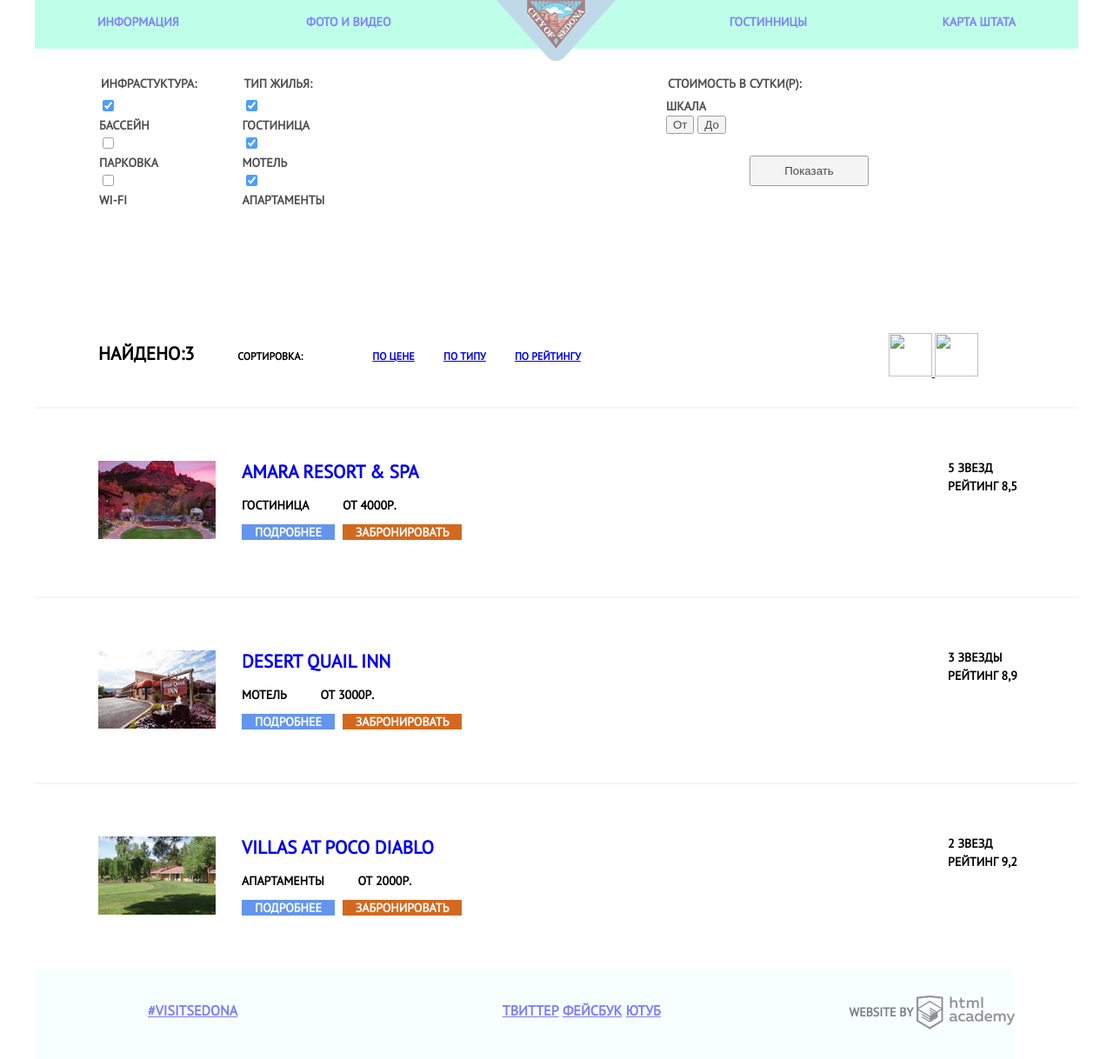
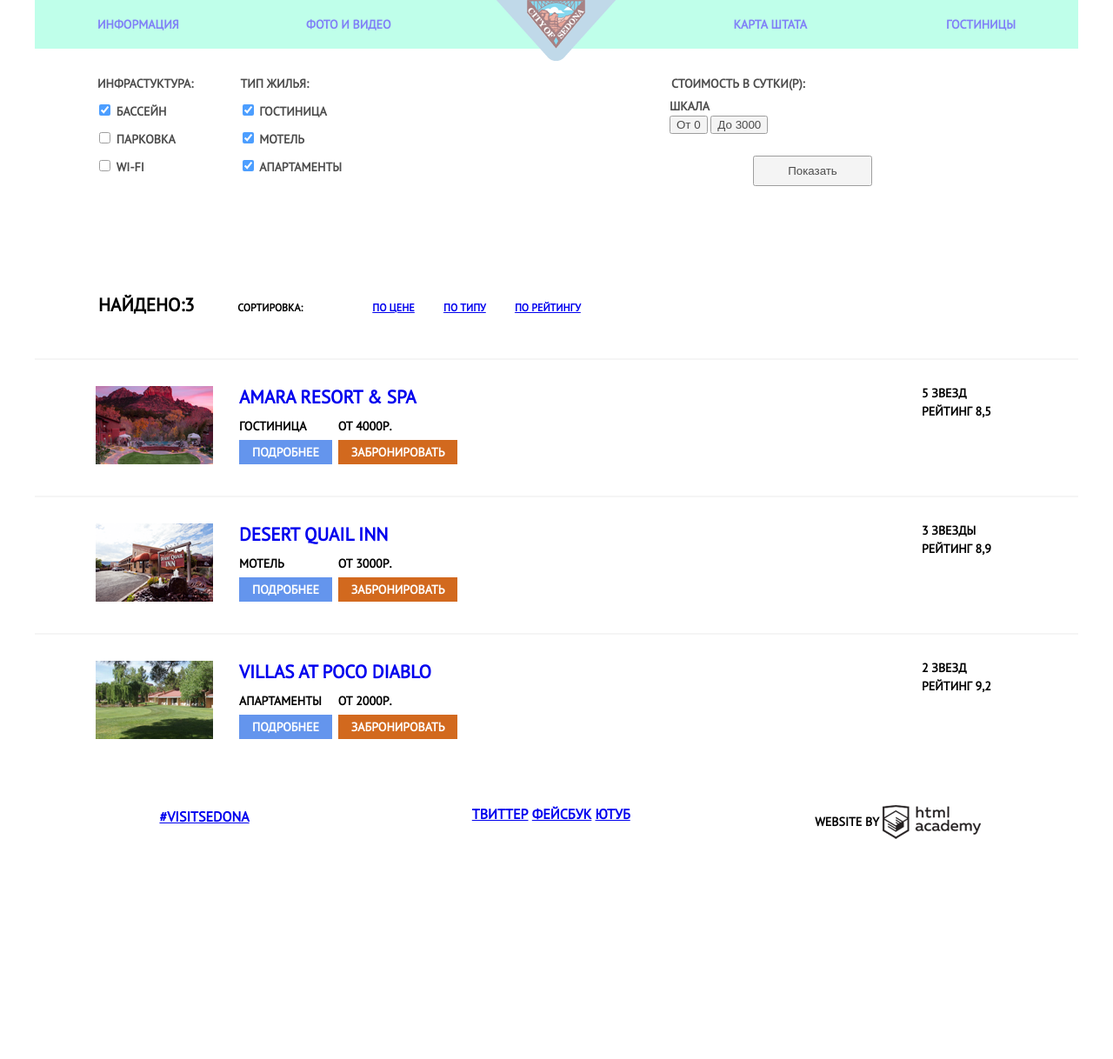
Before and after one commit to SomeOneofBest/349463-sedona, a plain HTML site: page sedona-hotels.html in a window 1280 px wide. Shown: the whole page at 87% size. After the commit the page ends 1005 px from the top, so only its background shows below. Drawn offline with Linux system fonts and the light colour scheme.

Commit message:
Выровнял футер, разобрался с формами

```diff
--- a/css/style.css
+++ b/css/style.css
@@ -42,37 +42,37 @@ h2 {
 .header {
     background-color: aquamarine;
     opacity: 0.5;
+    position: relative;
 }
 
 .menu-list {
     margin: 0;
     padding-left: 72px;
     padding-right: 72px;
-    font-size: 0;
+    list-style-type: none;
 }
 
 .menu-list li {
     width: 240px;
-    padding-top: 15px;
-    padding-bottom: 15px;
+    padding-top: 18px;
+    padding-bottom: 17px;
 }
 
 .right {
     float: right;
-    text-align: right;
 }
 
 .left {
     float: left;
 }
 
-.menu-list li:nth-child(2) {
-    margin-right: 96px;
-}
-
 .menu-list a {
     text-decoration: none;
     font-size: 14px;
+}
+
+.menu-item-2 {
+    text-align: right;
 }
 
 .logo {
@@ -81,15 +81,14 @@ h2 {
     display: block;
     position: absolute;
     transform: translatex(-50%);
+    z-index: 5;
 }
 
 /*-------------------------------------Форма выбора отеля (sedona-hotels.html)----------------------------------------*/
 
 .options-form {
-    min-height: 218px;
     opacity: 0.7;
-    margin: 0 auto;
-    padding: 30px 72px;
+    padding: 30px 68px;
     background: url("../img/background-hotel.jpg") no-repeat;
     background-size: 100%;
     display: block;
@@ -110,9 +109,6 @@ h2 {
     padding-right: 70px;
 }
 
-/*.filter-form-left label {*/
-/*line-height: 35px;*/
-/*}*/
 .btn-transparent {
     width: 137px;
     height: 35px;
@@ -120,7 +116,9 @@ h2 {
 }
 
 .options-hotel input[type="checkbox"] + label {
-    display: block;
+    display: inline-block;
+    width: 110px;
+    line-height: 32px;
 }
 
 /*-------------------------------------Форма c найденными отелями (sedona-hotels.html)--------------------------------*/
@@ -167,69 +165,69 @@ h2 {
     vertical-align: middle;
 }
 
-/*--------------------------------------------Найденные отели---------------------------------------------------------*/
+/*--------------------------------------------Найденные отели (sedona-hotels.html)------------------------------------*/
 
 .hotel {
     margin: 0 auto;
     min-height: 152px;
-    padding: 30px 70px 30px 73px;
+    padding: 0 70px 0 70px;
     border-top: 2px solid whitesmoke;
 }
 
+.hotel:last-child {
+    border-bottom: 2px solid whitesmoke;
+}
+
 .hotel-picture {
+    width: 165px;
     float: left;
     padding-top: 30px;
     padding-bottom: 30px;
-    padding-right: 30px;
 }
 
 .hotel-content {
+    width: 780px;
     float: left;
     padding-top: 30px;
     padding-bottom: 30px;
 }
 
 .hotel-content-name {
+    display: block;
     font-size: 21px;
     text-decoration: none;
     line-height: 26px;
 }
 
 .hotel-rate {
+    width: 110px;
     float: right;
     padding-top: 28px;
     padding-bottom: 30px;
 }
 
 .hotel-block-type, .hotel-block-btn {
-    display: block;
-
+    display: inline-block;
+    width: 100px;
 }
 
 .hotel-block-type {
-    padding-top: 15px;
-    padding-bottom: 10px;
+    padding-right: 10px;
 }
 
-.hotel-block-type span {
-    padding-right: 35px;
+.hotel-block-type span, .hotel-block-btn span {
+    line-height: 40px;
 }
 
 .btn-blue {
-    width: 110px;
-    min-height: 27px;
-    margin-right: 5px;
-    padding: 0 15px 0 15px;
+    padding: 5px 15px 5px 15px;
     text-decoration: none;
     background-color: cornflowerblue;
     color: white;
 }
 
 .btn-brown {
-    width: 110px;
-    min-height: 27px;
-    margin-right: 10px;
-    padding: 0 15px 0 15px;
+    padding: 5px 15px 5px 15px;
     text-decoration: none;
     background-color: chocolate;
     color: white;
@@ -243,8 +241,6 @@ h2 {
     padding-top: 132px;
     background: url("../img/background-promo.jpg") no-repeat;
     background-size: cover;
-    display: block;
-
 }
 
 .promo img {
@@ -253,10 +249,6 @@ h2 {
 }
 
 /*------------------------- Преимущества хедер и 1 строка и Преимущества 3 строка-------------------------------------*/
-.reason {
-    width: 1200px;
-    min-height: 257px;
-}
 
 .reason-header {
     padding-top: 57px;
@@ -270,7 +262,6 @@ h2 {
 .reason-header h1 {
     width: 480px;
     margin: 0 auto;
-    text-align: center;
 }
 
 .reason-row {
@@ -303,18 +294,17 @@ h2 {
     padding-top: 7px;
 }
 
+.reason-pictures {
+    overflow: hidden;
+}
+
 .reason-pictures img {
     border-style: none;
     vertical-align: bottom;
 }
 
-.invert {
-    float: right;
-}
-
 /* -----------------------------------------------Преимущества 2 строка-----------------------------------------------*/
 .reason-icon {
-    min-height: 257px;
     text-align: center;
     background-color: yellow;
     opacity: 0.5;
@@ -325,8 +315,6 @@ h2 {
     width: 400px;
     padding-top: 160px;
     padding-bottom: 85px;
-    display: inline;
-
 }
 
 .reason-text {
@@ -368,27 +356,27 @@ h2 {
 
 .search-form-link {
     width: 570px;
-    min-height: 86px;
     margin: 0 auto;
     background-color: chocolate;
     opacity: 0.5;
-}
-
-.search-form-link a {
-    display: inline-block;
-    box-sizing: border-box;
-    width: 100%;
-    min-height: 56px;
     padding-top: 34px;
     padding-bottom: 35px;
     text-decoration: none;
     font-size: 21px;
     color: white;
+    display: inline-block;
+
+}
+
+.search-form-link a {
+    box-sizing: border-box;
+    width: 100%;
+    min-height: 56px;
+
 }
 
 /*---------------------------------------------------------Карта------------------------------------------------------*/
 .map {
-    width: 1200px;
     min-height: 593px;
     background: url("../img/map.jpg") no-repeat;
     opacity: 0.3;
@@ -398,10 +386,12 @@ h2 {
 
 .search-form {
     width: 460px;
-    margin: 0 auto;
     background-color: white;
     color: black;
     padding: 55px;
+    position: absolute;
+    left: 50%;
+    margin-left: -285px;
 }
 
 .search-form-row {
@@ -443,30 +433,38 @@ h2 {
 
 /* ------------------------------------------------------Футер--------------------------------------------------------*/
 .main-footer {
-    background-color: azure;
-    opacity: 0.5;
+    position: relative;
     color: black;
-    display: inline-block;
     padding-top: 5px;
     padding-bottom: 5px;
 }
-
+.contacts {
+    position: absolute;
+    width: 100%;
+    bottom: 0;
+    background-color: azure;
+    opacity: 0.5;
+}
 .column {
     display: inline-block;
-    bottom: 0;
+    width: 400px;
+    margin-bottom: 35px;
+    margin-top: 35px;
+    vertical-align: top;
+    margin-left: -5px;
+    text-align: center;
     font-size: 16px;
+
+
 }
 
 .footer-reviews {
     line-height: 26px;
     font-weight: bold;
     text-decoration: none;
-    margin: 30px 261px 40px 130px;
 }
 
-.footer-social {
-    margin: 30px 213px 40px 40px;
-}
+
 
 .copyright {
     font-size: 14px;
--- a/sedona-hotels.html
+++ b/sedona-hotels.html
@@ -11,20 +11,18 @@
     <header class="header">
         <nav class="header-menu">
             <ul class="menu-list clearfix">
-                <li class="menu-item left"><a href="#">Информация</a></li>
-                <li class="menu-item left"><a href="#">Фото и видео</a></li>
-                <li class="menu-item right"><a href="#">Карта штата</a></li>
-                <li class="menu-item right"><a href="#">Гостинницы</a></li>
+                <li class="menu-item left"><a href="#">информация</a></li>
+                <li class="menu-item left"><a href="#">фото и видео</a></li>
+                <li class="menu-item-2 right"><a href="sedona-hotels.html">гостиницы</a></li>
+                <li class="menu-item-2 right"><a href="#">карта штата</a></li>
             </ul>
         </nav>
-        <div class="logo">
-            <a href="index.html">
+        <a class="logo">
             <img src="img/logo-item.png" alt="" width="138" height="70">
         </a>
-        </div>
     </header>
 
-    <div class="options-form">
+    <div class="options-form clearfix">
         <form action="" class="options-hotel" method="get">
             <fieldset class="filter-form-left">
                 <legend>Инфрастуктура:</legend>
@@ -59,8 +57,8 @@
                     <div class="range-to"></div>
                     <div class="range-scale">Шкала</div>
 
-                    <button class="range-btn-from" type="button">От</button>
-                    <button class="range-btn-to" type="button">До</button>
+                    <button class="range-btn-from" type="button">От 0</button>
+                    <button class="range-btn-to" type="button">До 3000</button>
                 </div>
                 <button class="btn-transparent" type="submit">Показать</button>
             </fieldset>
@@ -78,10 +76,10 @@
         </div>
         <div class="hotel-cursor">
             <a href="#" class="hotel-sort-link">
-                <img src="#" alt="" width="50" height="50">
+
             </a>
             <a href="#" class="hotel-sort-link">
-                <img src="#" alt="" width="50" height="50">
+
             </a>
         </div>
     </div>
@@ -94,10 +92,10 @@
             <a class="hotel-content-name" href="#">Amara resort & spa</a>
             <div class="hotel-block-type">
                 <span>Гостиница</span>
-                <span>От 4000р.</span>
+                <a class="btn-blue" href="">Подробнее</a>
             </div>
             <div class="hotel-block-btn">
-                <a class="btn-blue" href=""><span>Подробнее</span></a>
+                <span>От 4000р.</span>
                 <a class="btn-brown" href="">Забронировать</a>
             </div>
         </div>
@@ -107,7 +105,7 @@
         </div>
     </article>
     <!-- 2й отель-->
-    <article class="hotel">
+    <article class="hotel clearfix">
         <div class="hotel-picture">
             <img src="img/desert-quail.png" alt="" width="135" height="90">
         </div>
@@ -115,10 +113,10 @@
             <a class="hotel-content-name" href="#">Desert Quail inn</a>
             <div class="hotel-block-type">
                 <span>Мотель</span>
-                <span>От 3000р.</span>
+                <a class="btn-blue" href="">Подробнее</a>
             </div>
             <div class="hotel-block-btn">
-                <a class="btn-blue" href="">Подробнее</a>
+                <span>От 3000р.</span>
                 <a class="btn-brown" href="">Забронировать</a>
             </div>
         </div>
@@ -128,7 +126,7 @@
         </div>
     </article>
     <!-- 3й отель -->
-    <article class="hotel">
+    <article class="hotel clearfix">
         <div class="hotel-picture">
             <img src="img/poco-diablo.png" alt="" width="135" height="90">
         </div>
@@ -136,10 +134,10 @@
             <a class="hotel-content-name" href="#">Villas at poco diablo</a>
             <div class="hotel-block-type">
                 <span>Апартаменты</span>
-                <span>От 2000р.</span>
+                <a class="btn-blue" href="">Подробнее</a>
             </div>
             <div class="hotel-block-btn">
-                <a class="btn-blue" href="">Подробнее</a>
+                <span>От 2000р.</span>
                 <a class="btn-brown" href="">Забронировать</a>
             </div>
         </div>
@@ -149,8 +147,7 @@
         </div>
     </article>
 
-    <footer class="main-footer">
-        <div class="container">
+    <footer class="main-footer ">
         <section class="footer-reviews column">
             <a href="#">#visitsedona</a>
         </section>
@@ -165,7 +162,6 @@
                 <img src="img/logo-htmlacademy.png" alt="" width="113" height="39">
             </a>
         </section>
-        </div>
     </footer>
 </div>
 </body>
```
Also changed, not shown: index.html (+12 -13 lines). Lines whose indentation alone changed are shown as unchanged.
